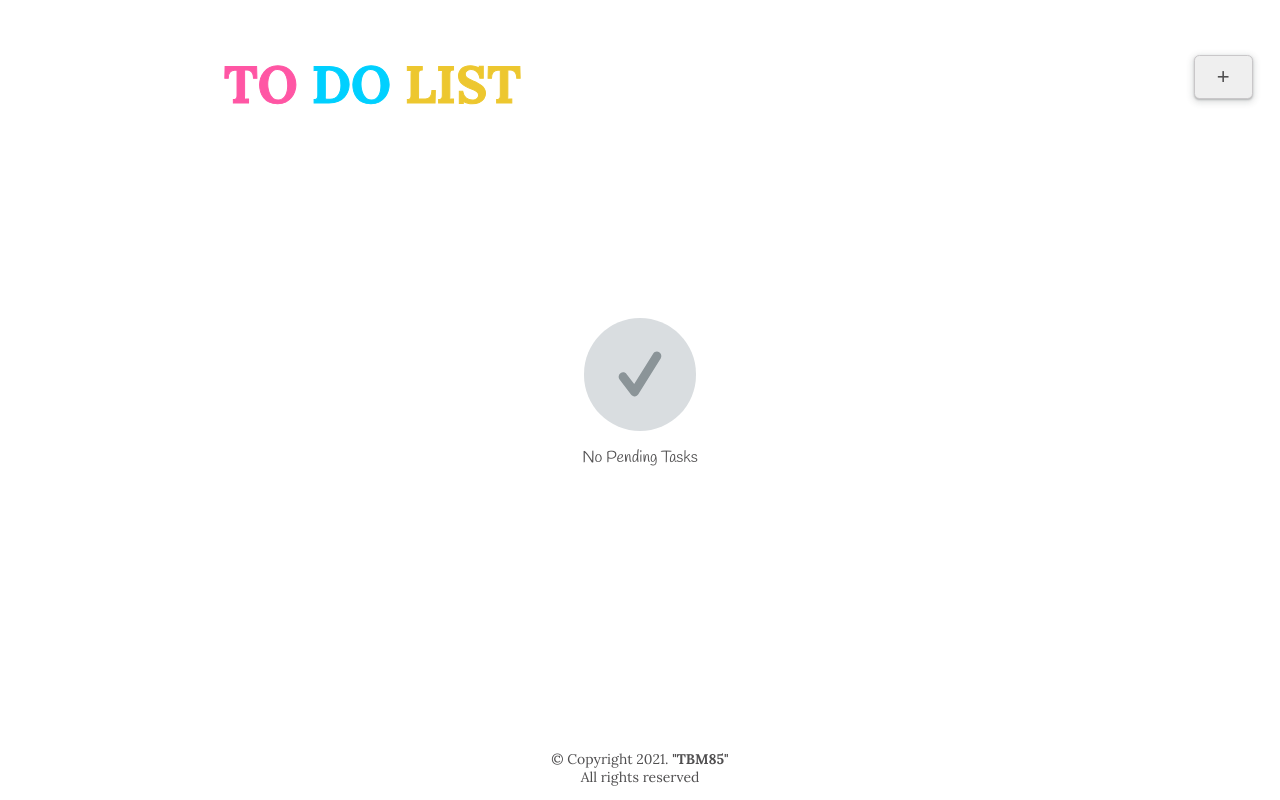
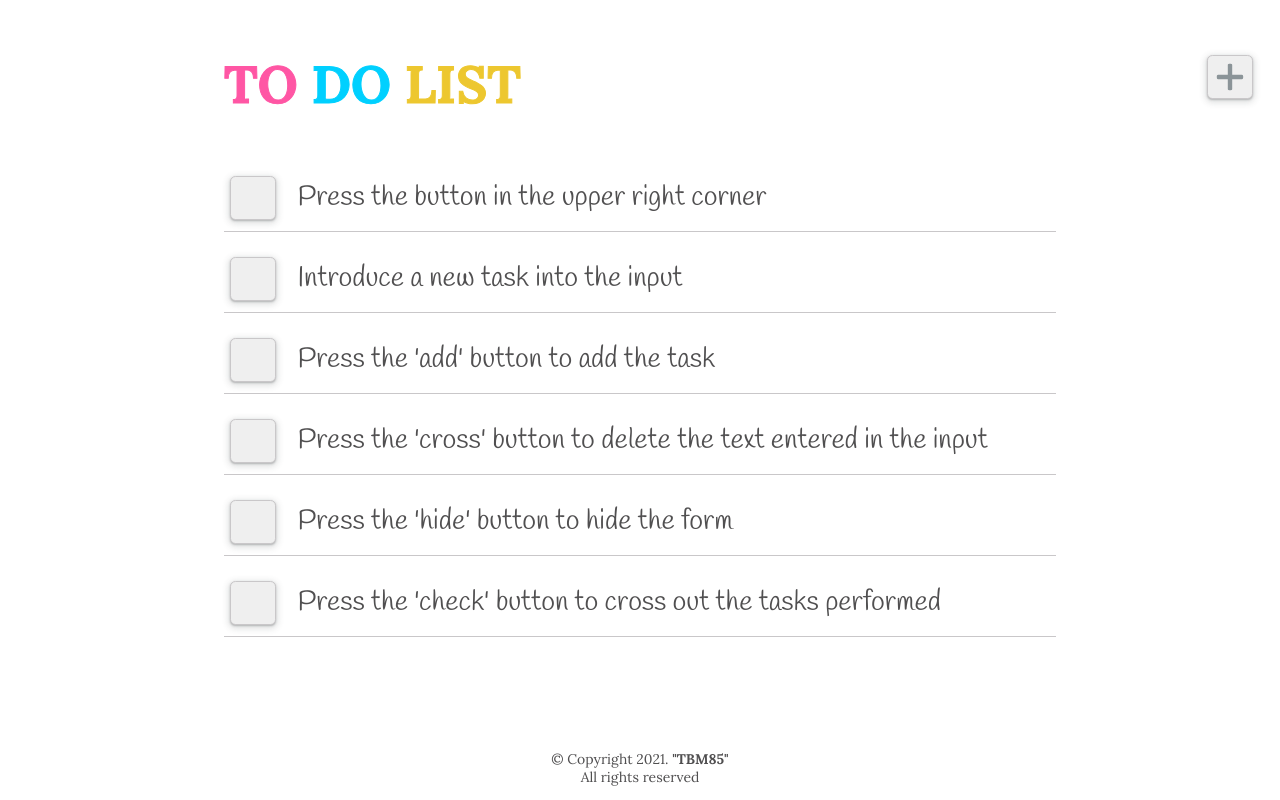
Before and after one commit to TBM85/demo-to-do-list, a React (Create React App) app: page / in a window 1280 px wide. Built offline with nearby package versions, Linux system fonts and the light colour scheme.

Commit message:
Create a button to clear the form input

```diff
--- a/src/App.css
+++ b/src/App.css
@@ -66,6 +66,13 @@ img.check-icon {
   right: 1em;
 }
 
+.plus-btn {
+  background-image: url("assets/icons/plus.svg");
+  background-repeat: no-repeat;
+  background-position: center;
+  background-size: 2em;
+}
+
 .check-btn {
   margin-right: 1em !important;
 }
@@ -80,4 +87,5 @@ img.check-icon {
 
 .line-through {
   text-decoration: line-through;
+  color: #8b9498;
 }
--- a/src/App.js
+++ b/src/App.js
@@ -7,8 +7,17 @@ import Footer from './components/Footer/Footer';
 import Header from './components/Header/Header';
 import TaskList from './components/TaskList/TaskList';
 
+const dummy_tasks = [
+  {id: 1, task: "Press the button in the upper right corner"},
+  {id: 2, task: "Introduce a new task into the input"},
+  {id: 3, task: "Press the 'add' button to add the task"},
+  {id: 4, task: "Press the 'cross' button to delete the text entered in the input"},
+  {id: 5, task: "Press the 'hide' button to hide the form"},
+  {id: 6, task: "Press the 'check' button to cross out the tasks performed"}
+];
+
 function App() {
-  const [tasks, setTasks] = useState([]);
+  const [tasks, setTasks] = useState(dummy_tasks);
 
   const addTaskHandler = (taskData) => {
     setTasks((prevTasks) => {
--- a/src/components/AddForm/AddForm.js
+++ b/src/components/AddForm/AddForm.js
@@ -1,17 +1,37 @@
 import React, { useState } from "react";
 import styled from "styled-components";
+
+import cross from '../../assets/icons/cross.svg';
 import Button from "../UI/Button/Button";
 
 const Form = styled.form`
   display: grid;
   margin-top: -1em;
 
+  & .input-container {
+    display: flex;
+    justify-content: flex-end;
+    align-items: center;
+  }
+
+  & .clear-input {
+    display: flex;
+    position: absolute;
+  }
+
+  & img {
+    min-width: 3em;
+    text-align: center;
+    cursor: pointer;
+  }
+
   & input {
     font-size: calc(16px + 1vmin);
-    padding: 0.25em 0.5em;
+    padding: 0.4em 2em 0.4em 0.5em;
     border-radius: 0.25em;
     border: 1px solid #c9c7c9;
     color: #504f50;
+    width: 100%;
   }
 `;
 
@@ -56,9 +76,15 @@ const AddForm = (props) => {
       return;
     }
 
+    resetInputHandler();
+
     // Send the new tasks to the "App" component
     props.onPassTask(taskData);
   };
+
+  const resetInputHandler = () => {
+    setTask("");
+  }
 
   return (
     <div className="add-tasks">
@@ -66,14 +92,14 @@ const AddForm = (props) => {
         (!isMouseOver ? (
           <Button
             type="button"
-            className="open-btn"
+            ariaLabel="Extend Button"
+            className="open-btn plus-btn"
             onMouseOver={extendAddingHandler}
-          >
-            +
-          </Button>
+          />
         ) : (
           <Button
             type="button"
+            ariaLabel="Open Form"
             className="open-btn"
             onClick={startAddingHandler}
             onMouseOut={contractAddingHandler}
@@ -83,14 +109,20 @@ const AddForm = (props) => {
         ))}
       {isAdding && (
         <Form onSubmit={formSubmitHandler}>
-          <input
-            type="text"
-            placeholder="Add a task..."
-            onChange={changeTaskHandler}
-          />
+          <div className="input-container">
+            <input
+              type="text"
+              value={task}
+              placeholder="Add a task..."
+              onChange={changeTaskHandler}
+            />
+            <div className="clear-input" type="button" onClick={resetInputHandler}>
+              <img src={cross} alt="cross icon" />
+            </div>
+          </div>
           <div className="button-group">
-            <Button type="submit">Add</Button>
-            <Button type="button" onClick={endAddingHandler}>
+            <Button type="submit" ariaLabel="Add Task">Add</Button>
+            <Button type="button" ariaLabel="Hide Form" onClick={endAddingHandler}>
               Hide
             </Button>
           </div>
--- a/src/components/TaskItem/TaskItem.js
+++ b/src/components/TaskItem/TaskItem.js
@@ -12,6 +12,7 @@ const TaskItem = (props) => {
     <li className={`task ${isChecked ? "line-through" : ""}`}>
       <Button
         type="button"
+        ariaLabel="Checkmark the task"
         className={`check-btn ${isChecked ? "checked" : ""}`}
         onClick={checkToggleHandler}
       ></Button>
--- a/src/components/UI/Button/Button.js
+++ b/src/components/UI/Button/Button.js
@@ -22,6 +22,7 @@ const Button = (props) => {
   return (
     <Btn
       type={props.type}
+      aria-label={props.ariaLabel}
       className={props.className}
       onClick={props.onClick}
       onMouseOver={props.onMouseOver}
```
Also changed, not shown: src/assets/icons/cross.svg (added), src/assets/icons/plus.svg (added).
